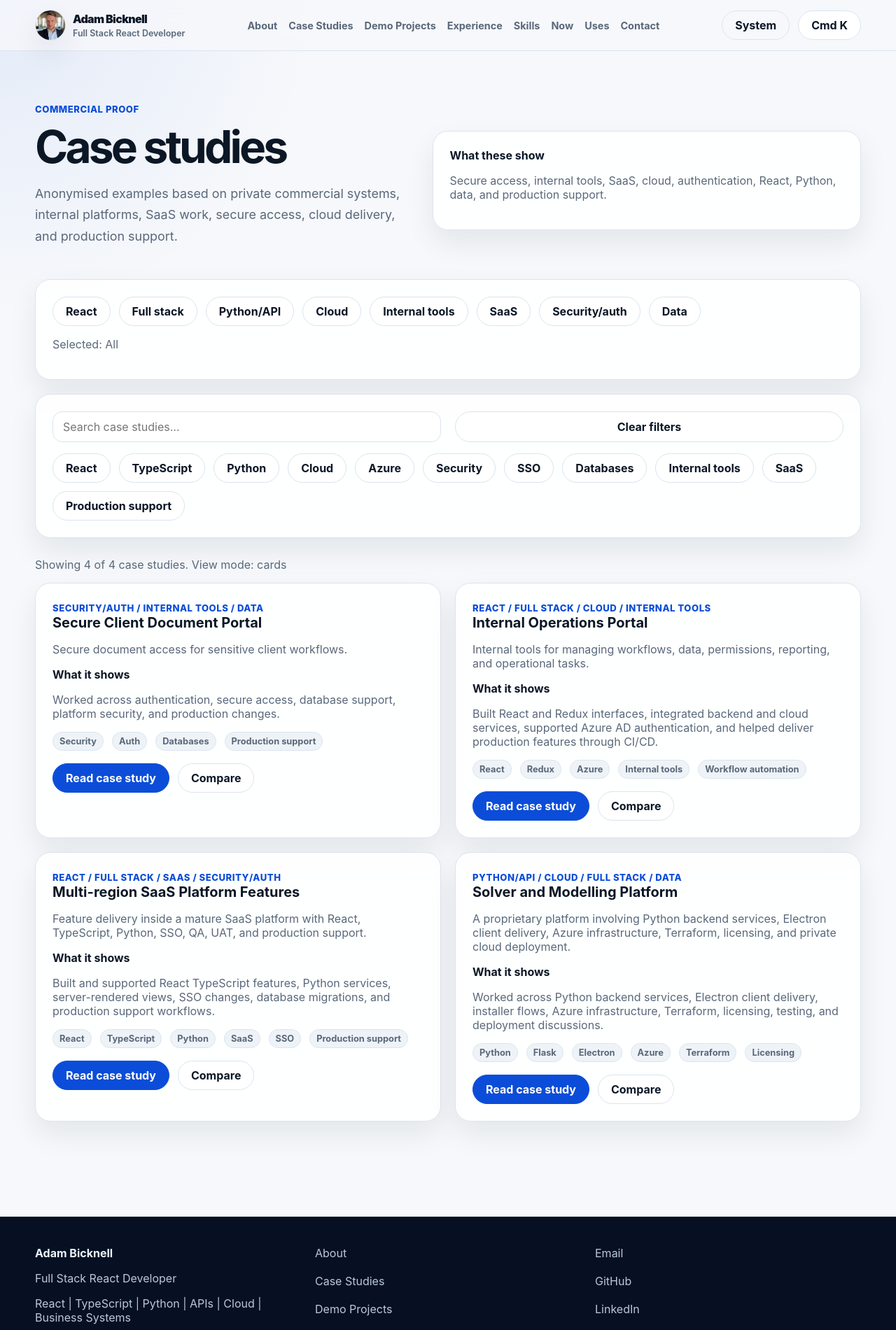
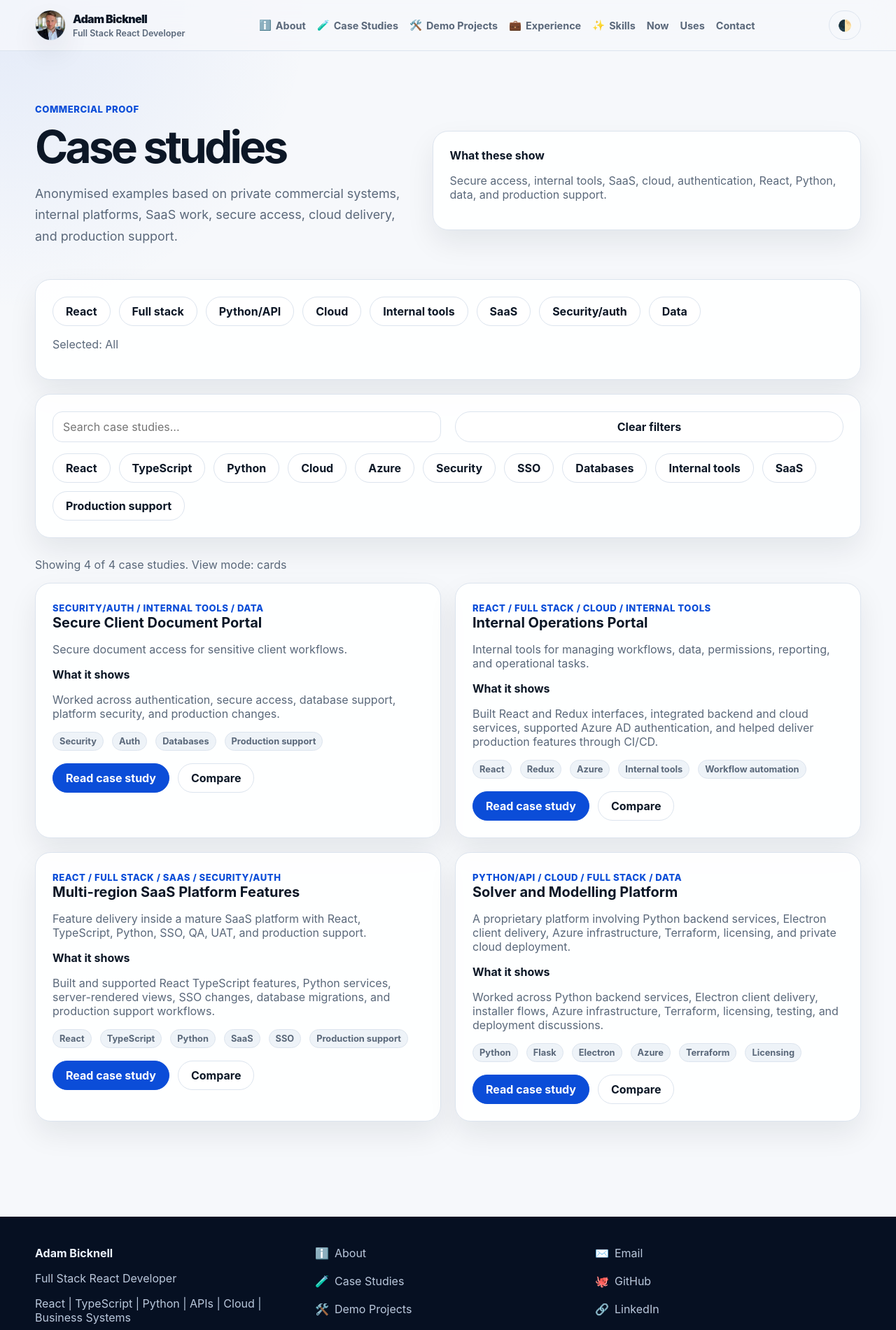
Before and after one commit to adambicknell/development-portfolio, a Next.js app: page /case-studies in a window 1280 px wide. Shown: the top 1901 px of the page at 70% size. Built offline with nearby package versions, Linux system fonts and the light colour scheme.

Commit message:
ADD: Icons for menu items.

```diff
--- a/src/app/globals.css
+++ b/src/app/globals.css
@@ -63,10 +63,13 @@ button { cursor: pointer; }
 .nav { display: flex; gap: 16px; align-items: center; }
 .nav a { color: var(--muted); font-weight: 700; font-size: .9rem; }
 .nav a:hover { color: var(--text); }
+.nav-icon-link { display: inline-flex; align-items: center; gap: 6px; }
 .mobile-menu-button { display: none; }
 .mobile-panel { display: none; }
+.icon-button { min-width: 42px; padding: 0 12px; }
 .footer { background: #061022; color: #edf4ff; padding: 42px 0; margin-top: 64px; }
 .footer a, .footer .muted { color: #bac8dc; }
+.footer-icon-link { display: inline-flex; align-items: center; gap: 8px; }
 .hero-grid { display: grid; grid-template-columns: 1.25fr .75fr; gap: 32px; align-items: start; }
 .sticky { position: sticky; top: 96px; }
 .preview-panel { min-height: 190px; border-radius: 18px; border: 1px solid var(--border); background: linear-gradient(135deg, var(--soft), var(--surface)); padding: 18px; }
--- a/src/app/layout.tsx
+++ b/src/app/layout.tsx
@@ -3,7 +3,6 @@ import './globals.css';
 import { Providers } from '@/store/Providers';
 import { Header } from '@/components/layout/Header';
 import { Footer } from '@/components/layout/Footer';
-import { CommandPalette } from '@/components/command-palette/CommandPalette';
 import { site } from '@/data/site';
 export const metadata: Metadata = {
   metadataBase: new URL(site.url),
@@ -12,5 +11,5 @@ export const metadata: Metadata = {
   openGraph: { title: site.name + ' | ' + site.role, description: site.description, url: site.url, siteName: site.name, locale: 'en_GB', type: 'website' }
 };
 export default function RootLayout({ children }: { children: React.ReactNode }) {
-  return <html lang="en-GB" suppressHydrationWarning><body><Providers><a className="skip-link" href="#main">Skip to content</a><Header /><main id="main">{children}</main><Footer /><CommandPalette /></Providers></body></html>;
+  return <html lang="en-GB" suppressHydrationWarning><body><Providers><a className="skip-link" href="#main">Skip to content</a><Header /><main id="main">{children}</main><Footer /></Providers></body></html>;
 }
--- a/src/components/layout/Footer.tsx
+++ b/src/components/layout/Footer.tsx
@@ -1,17 +1,49 @@
 import Link from 'next/link';
 import { navItems, site } from '@/data/site';
+import { navIconMap } from '@/data/navIcons';
+
+const socialIconMap: Record<string, string> = {
+  Email: '✉️',
+  GitHub: '🐙',
+  LinkedIn: '🔗',
+  CV: '📄',
+  Privacy: '🔒',
+};
+
 export function Footer() {
   return (
     <footer className="footer">
       <div className="container grid grid-3">
         <div><strong>{site.name}</strong><p className="muted">{site.role}</p><p className="muted">{site.headline}</p></div>
-        <div className="grid">{navItems.slice(0,5).map(item => <Link key={item.href} href={item.href}>{item.label}</Link>)}</div>
         <div className="grid">
-          <a href={'mailto:' + site.email}>Email</a>
-          <a href={site.github}>GitHub</a>
-          <a href={site.linkedin}>LinkedIn</a>
-          <Link href="/cv">CV</Link>
-          <Link href="/privacy">Privacy</Link>
+          {navItems.slice(0, 5).map((item) => (
+            <Link key={item.href} href={item.href} className="footer-icon-link">
+              <span aria-hidden="true">{navIconMap[item.label] ?? '•'}</span>
+              <span>{item.label}</span>
+            </Link>
+          ))}
+        </div>
+        <div className="grid">
+          <a href={'mailto:' + site.email} className="footer-icon-link">
+            <span aria-hidden="true">{socialIconMap.Email}</span>
+            <span>Email</span>
+          </a>
+          <a href={site.github} className="footer-icon-link">
+            <span aria-hidden="true">{socialIconMap.GitHub}</span>
+            <span>GitHub</span>
+          </a>
+          <a href={site.linkedin} className="footer-icon-link">
+            <span aria-hidden="true">{socialIconMap.LinkedIn}</span>
+            <span>LinkedIn</span>
+          </a>
+          <Link href="/cv" className="footer-icon-link">
+            <span aria-hidden="true">{socialIconMap.CV}</span>
+            <span>CV</span>
+          </Link>
+          <Link href="/privacy" className="footer-icon-link">
+            <span aria-hidden="true">{socialIconMap.Privacy}</span>
+            <span>Privacy</span>
+          </Link>
         </div>
       </div>
     </footer>
--- a/src/components/layout/Header.tsx
+++ b/src/components/layout/Header.tsx
@@ -2,12 +2,10 @@
 import Link from "next/link";
 import { navItems, site } from "@/data/site";
 import { useAppDispatch, useAppSelector } from "@/store/hooks";
-import {
-  setMobileMenuOpen,
-  toggleCommandPalette,
-} from "@/store/slices/uiSlice";
+import { setMobileMenuOpen } from "@/store/slices/uiSlice";
 import { ThemeToggle } from "@/components/preferences/ThemeToggle";
 import { PreferencesPanel } from "@/components/preferences/PreferencesPanel";
+import { navIconMap } from "@/data/navIcons";
 
 export function Header() {
   const dispatch = useAppDispatch();
@@ -30,24 +28,21 @@ export function Header() {
         </Link>
         <nav className="nav" aria-label="Main navigation">
           {navItems.map((item) => (
-            <Link key={item.href} href={item.href}>
-              {item.label}
+            <Link key={item.href} href={item.href} className="nav-icon-link">
+              {navIconMap[item.label] && <span aria-hidden="true">{navIconMap[item.label]}</span>}
+              <span>{item.label}</span>
             </Link>
           ))}
         </nav>
         <div className="row no-print">
           <ThemeToggle />
           <button
-            className="button"
-            onClick={() => dispatch(toggleCommandPalette())}
+            className="button mobile-menu-button icon-button"
+            onClick={() => dispatch(setMobileMenuOpen(!open))}
+            aria-label={open ? "Close menu" : "Open menu"}
+            title={open ? "Close menu" : "Open menu"}
           >
-            Cmd K
-          </button>
-          <button
-            className="button mobile-menu-button"
-            onClick={() => dispatch(setMobileMenuOpen(!open))}
-          >
-            Menu
+            <span aria-hidden="true">{open ? "✕" : "☰"}</span>
           </button>
         </div>
       </div>
@@ -58,16 +53,12 @@ export function Header() {
               key={item.href}
               href={item.href}
               onClick={() => dispatch(setMobileMenuOpen(false))}
+              className="nav-icon-link"
             >
-              {item.label}
+              {navIconMap[item.label] && <span aria-hidden="true">{navIconMap[item.label]}</span>}
+              <span>{item.label}</span>
             </Link>
           ))}
-          <button
-            className="button"
-            onClick={() => dispatch(toggleCommandPalette())}
-          >
-            Open command palette
-          </button>
         </div>
       )}
       <PreferencesPanel />
--- a/src/components/preferences/ThemeToggle.tsx
+++ b/src/components/preferences/ThemeToggle.tsx
@@ -4,5 +4,17 @@ import { setPreferencesOpen } from '@/store/slices/uiSlice';
 export function ThemeToggle() {
   const dispatch = useAppDispatch();
   const theme = useAppSelector(state => state.preferences.theme);
-  return <button className="button ghost" onClick={() => dispatch(setPreferencesOpen(true))} aria-label="Open preferences">{theme === 'dark' ? 'Dark' : theme === 'light' ? 'Light' : 'System'}</button>;
+  const isLight = theme === 'light';
+  const icon = isLight ? '💡' : theme === 'dark' ? '🌙' : '🌓';
+  const label = `Open preferences (current theme: ${theme})`;
+  return (
+    <button
+      className="button ghost icon-button"
+      onClick={() => dispatch(setPreferencesOpen(true))}
+      aria-label={label}
+      title={label}
+    >
+      <span aria-hidden="true">{icon}</span>
+    </button>
+  );
 }
--- /dev/null
+++ b/src/data/navIcons.ts
@@ -0,0 +1,7 @@
+export const navIconMap: Record<string, string> = {
+  About: 'ℹ️',
+  'Case Studies': '🧪',
+  'Demo Projects': '🛠️',
+  Experience: '💼',
+  Skills: '✨'
+};
--- a/src/store/slices/uiSlice.ts
+++ b/src/store/slices/uiSlice.ts
@@ -1,15 +1,13 @@
 import { createSlice, PayloadAction } from '@reduxjs/toolkit';
-type UiState = { mobileMenuOpen: boolean; commandPaletteOpen: boolean; preferencesOpen: boolean };
-const initialState: UiState = { mobileMenuOpen: false, commandPaletteOpen: false, preferencesOpen: false };
+type UiState = { mobileMenuOpen: boolean; preferencesOpen: boolean };
+const initialState: UiState = { mobileMenuOpen: false, preferencesOpen: false };
 const slice = createSlice({
   name: 'ui',
   initialState,
   reducers: {
     setMobileMenuOpen: (state, action: PayloadAction<boolean>) => { state.mobileMenuOpen = action.payload; },
-    setCommandPaletteOpen: (state, action: PayloadAction<boolean>) => { state.commandPaletteOpen = action.payload; },
-    toggleCommandPalette: (state) => { state.commandPaletteOpen = !state.commandPaletteOpen; },
     setPreferencesOpen: (state, action: PayloadAction<boolean>) => { state.preferencesOpen = action.payload; }
   }
 });
-export const { setMobileMenuOpen, setCommandPaletteOpen, toggleCommandPalette, setPreferencesOpen } = slice.actions;
+export const { setMobileMenuOpen, setPreferencesOpen } = slice.actions;
 export default slice.reducer;
```
